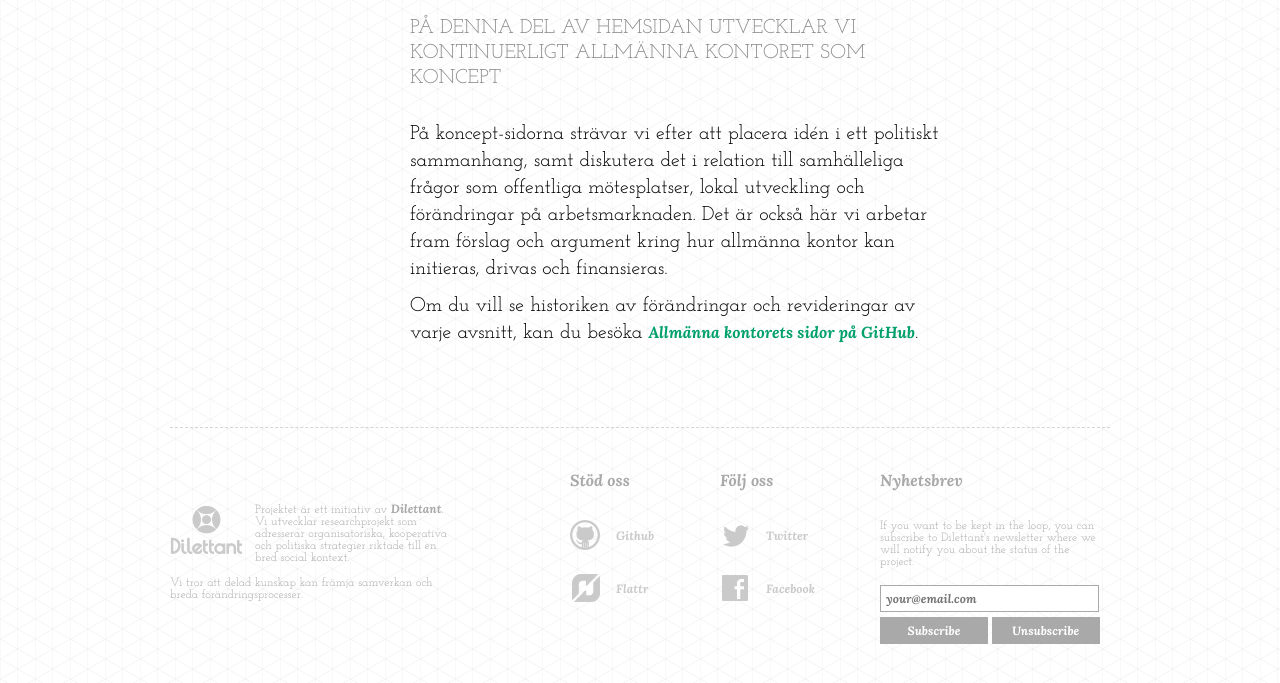
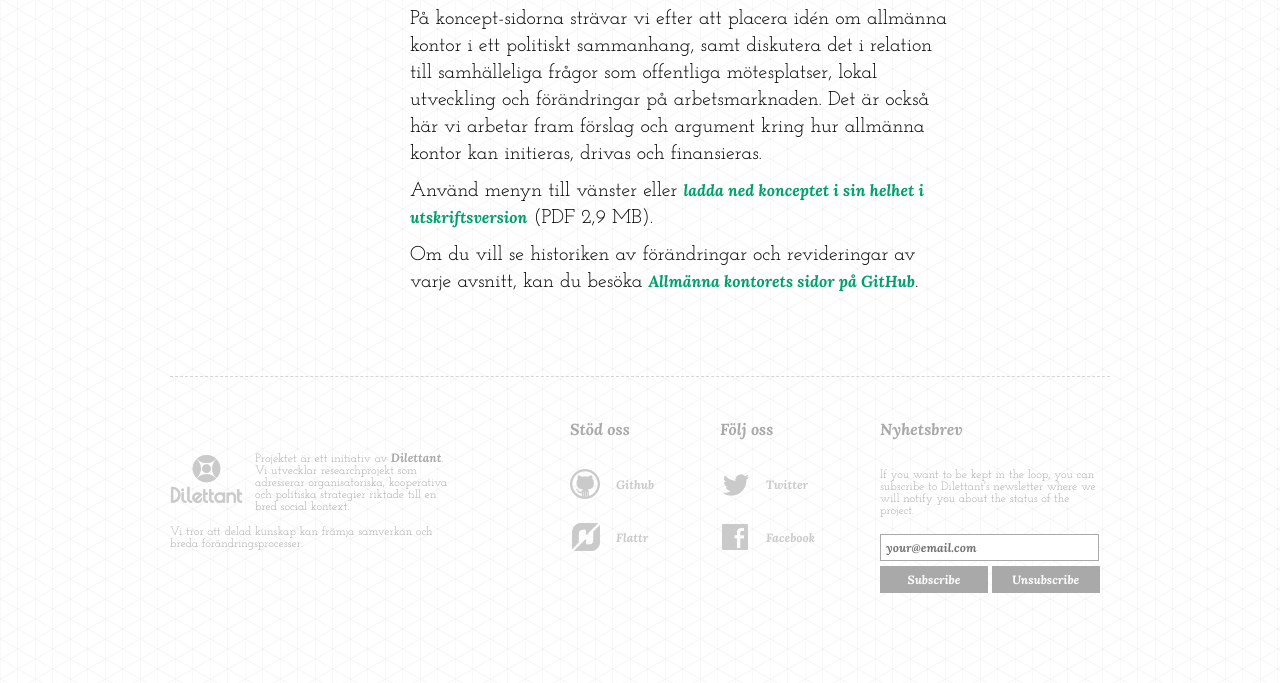
Before and after one commit to dilettant/allmannakontoret, a Jekyll site: the page built from koncept.md, in a window 1280 px wide, cut to the strip 601-1355 px from the top of the page. Shown: the top 683 px of the strip. Built offline with Jekyll 4.4.1, drawn with Linux system fonts in a browser that asks for light colours; comment, search, counter and statistics services are not loaded.

Commit message:
Edited the landing page of the concept and added a link to download the concept

```diff
--- a/koncept.md
+++ b/koncept.md
@@ -1,12 +1,15 @@
 ---
+
 layout: global
 main: true
 title: koncept
 ref: koncept
 category: koncept
-intro: "På denna del av hemsidan utvecklar vi kontinuerligt Allmänna kontoret som koncept"
+
 ---
 
-På koncept-sidorna strävar vi efter att placera idén i ett politiskt sammanhang, samt diskutera det i relation till samhälleliga frågor som offentliga mötesplatser, lokal utveckling och förändringar på arbetsmarknaden. Det är också här vi arbetar fram förslag och argument kring hur allmänna kontor kan initieras, drivas och finansieras.
+På koncept-sidorna strävar vi efter att placera idén om allmänna kontor i ett politiskt sammanhang, samt diskutera det i relation till samhälleliga frågor som offentliga mötesplatser, lokal utveckling och förändringar på arbetsmarknaden. Det är också här vi arbetar fram förslag och argument kring hur allmänna kontor kan initieras, drivas och finansieras.
+
+Använd menyn till vänster eller [ladda ned konceptet i sin helhet i utskriftsversion](https://dl.dropboxusercontent.com/u/1319336/dl-dilettant/allmanna_kontoret-koncept.pdf) (PDF 2,9 MB).
 
 Om du vill se historiken av förändringar och revideringar av varje avsnitt, kan du besöka [Allmänna kontorets sidor på GitHub](https://github.com/dilettant/thepublicoffice).
```
